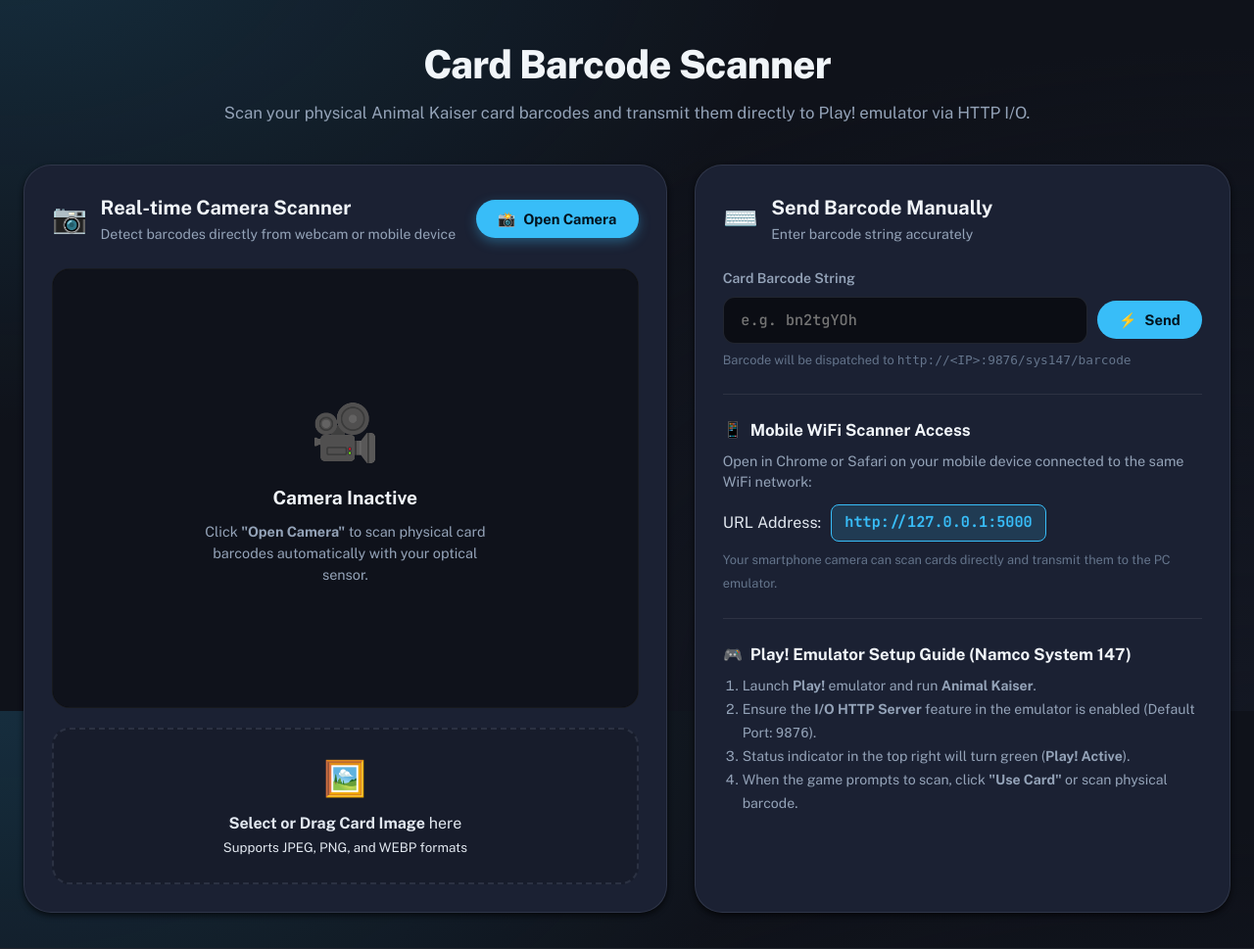
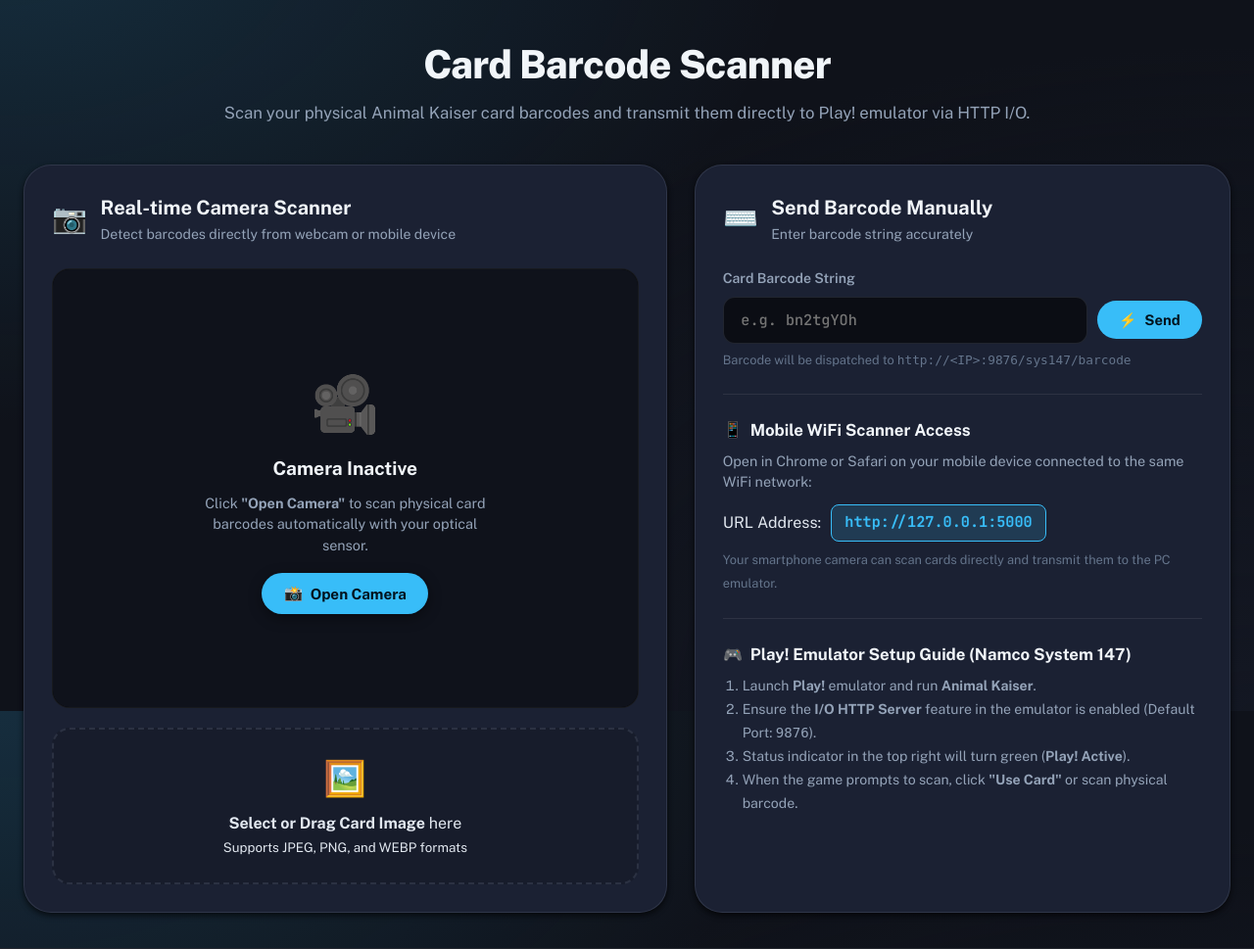
Before and after one commit to maulana-kurniawan/CardCollections, a Flask app: page / in a window 1280 px wide. Shown: the part 74-1043 px from the top of the page at 98% size. Run offline with Flask 2, Linux system fonts and the light colour scheme; data that the repository does not hold is empty; some web fonts are replaced.

Commit message:
feat: relocate Open Camera button below description text in barcode scanner view

```diff
--- a/static/css/style.css
+++ b/static/css/style.css
@@ -493,6 +493,16 @@
     color: var(--md-sys-color-on-surface-variant);
     font-size: 0.9rem;
     max-width: 320px;
+}
+
+.m3-btn-open-camera {
+    margin-top: 0.5rem;
+    padding: 0.75rem 1.4rem;
+    font-size: 0.95rem;
+    font-weight: 700;
+    box-shadow: 0 4px 14px rgba(0, 0, 0, 0.4);
+    cursor: pointer;
+    z-index: 5;
 }
 
 .scan-frame {
--- a/templates/upload.html
+++ b/templates/upload.html
@@ -22,10 +22,7 @@
                     </div>
                 </div>
                 <div class="m3-btn-group">
-                    <button id="btnStartCamera" class="m3-btn m3-btn-primary">
-                        <span class="noto-emoji">📸</span> Open Camera
-                    </button>
-                    <button id="btnStopCamera" class="m3-btn m3-btn-outlined" style="display:none;">
+                    <button type="button" id="btnStopCamera" class="m3-btn m3-btn-outlined" style="display:none;">
                         <span class="noto-emoji">⏹️</span> Close Camera
                     </button>
                 </div>
@@ -44,6 +41,9 @@
                     <span class="idle-icon noto-emoji">🎥</span>
                     <h3>Camera Inactive</h3>
                     <p>Click <strong>"Open Camera"</strong> to scan physical card barcodes automatically with your optical sensor.</p>
+                    <button type="button" id="btnStartCamera" class="m3-btn m3-btn-primary m3-btn-open-camera">
+                        <span class="noto-emoji">📸</span> Open Camera
+                    </button>
                 </div>
             </div>
 
```
